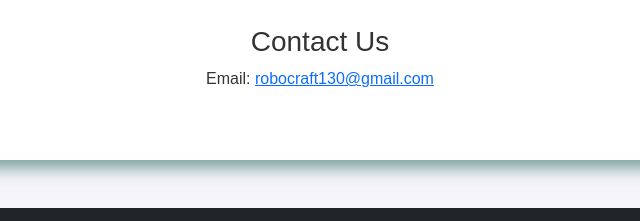
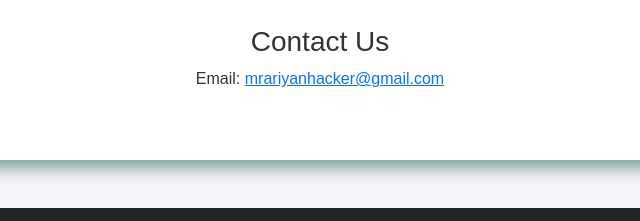
Before and after one commit to mrariyanhaque/collage, a website: page index.html in a window 1280 px wide. Shown: the part 750-971 px from the top of the page, 320-960 px from the left. Drawn offline with nearby package versions, Linux system fonts and the light colour scheme; a script that the page names is missing.

Commit message:
Update index.html

```diff
--- a/index.html
+++ b/index.html
@@ -113,7 +113,7 @@
             <h3>Contact Us</h3>
             <p>
 
-                Email: <a href="mailto:robocraft130@gmail.com">robocraft130@gmail.com</a>
+                Email: <a href="mailto:robocraft130@gmail.com">mrariyanhacker@gmail.com</a>
             </p>
 
         </section>
```
